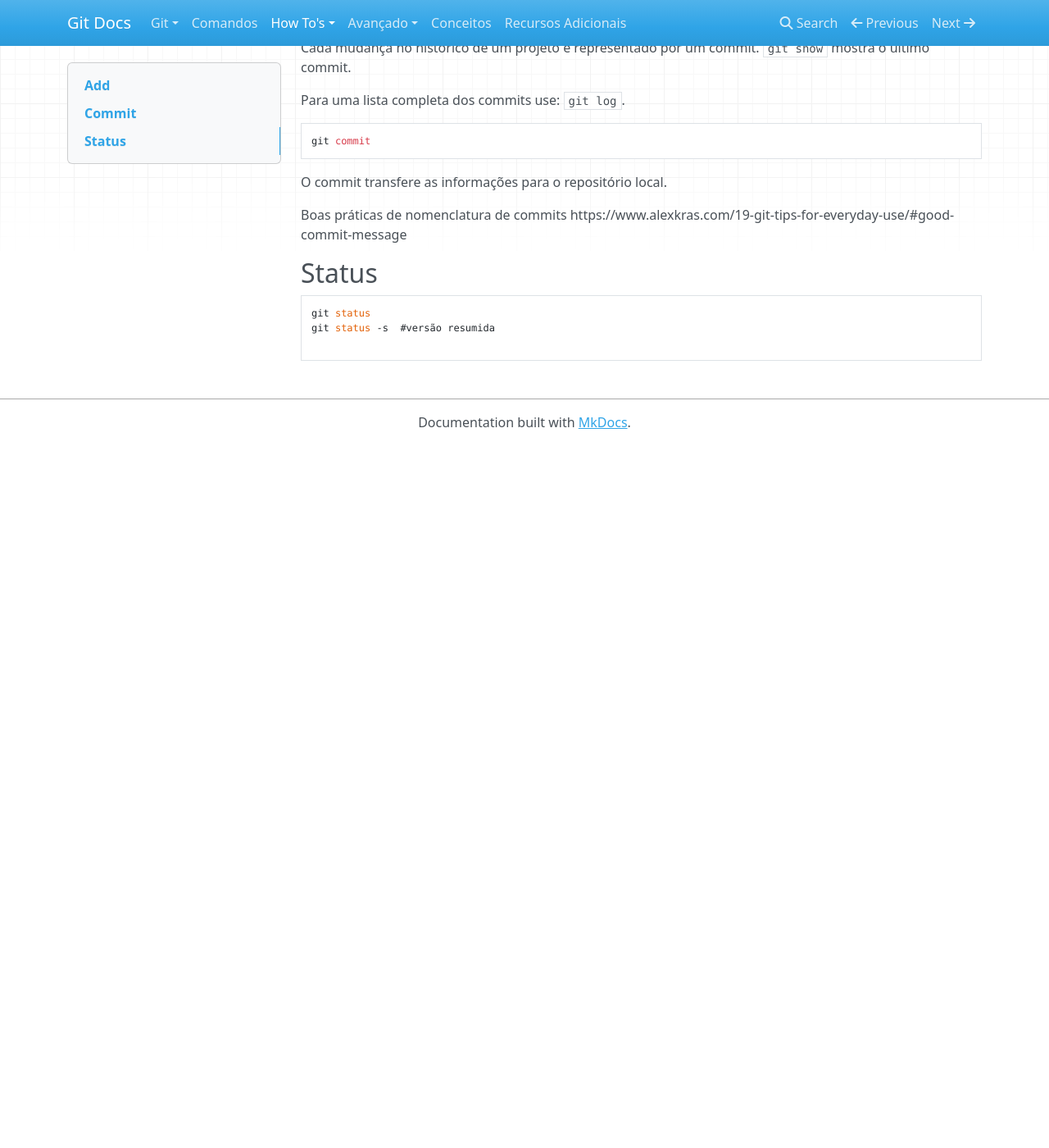
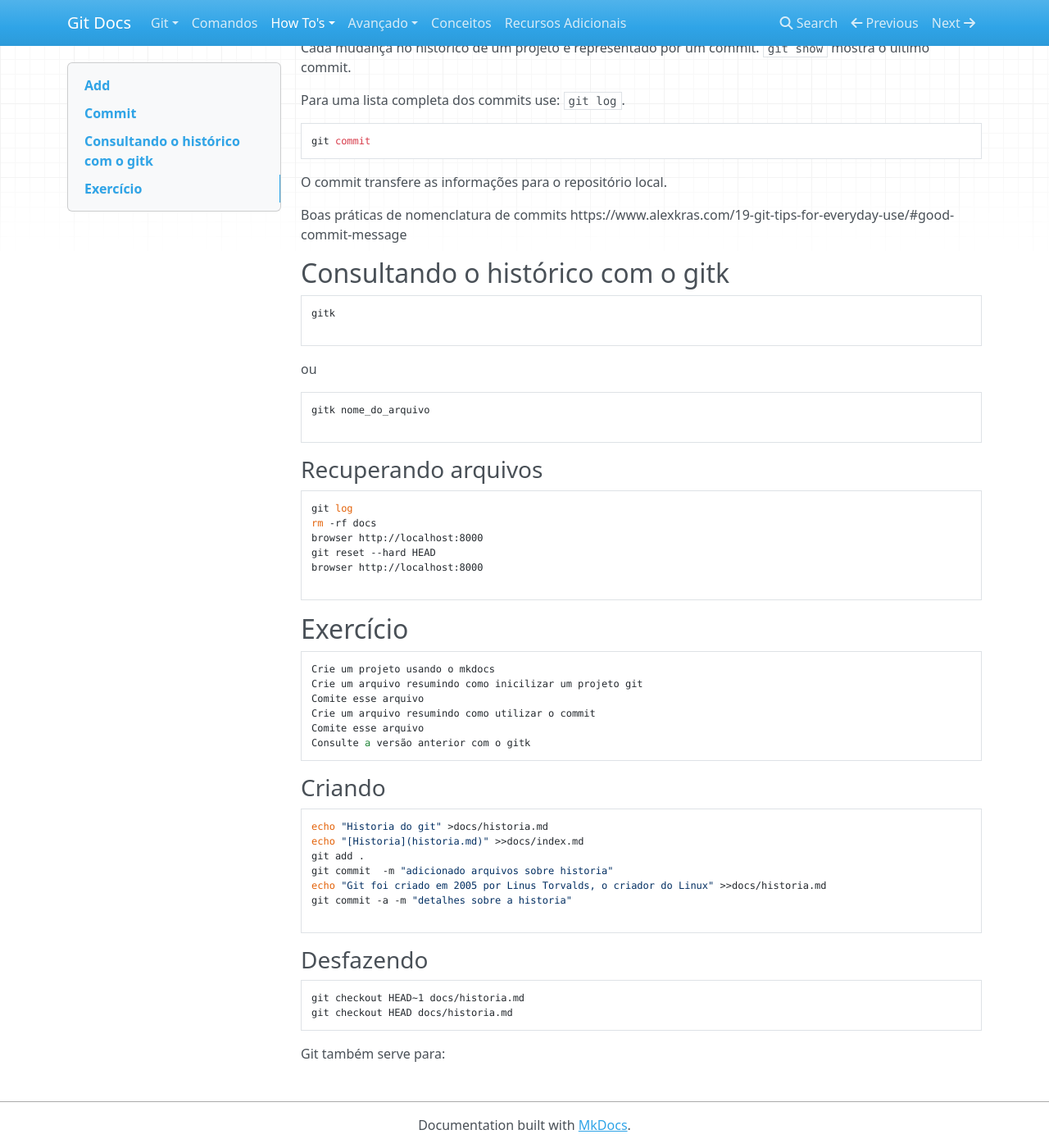
Before and after one commit to jeanCarloMachado/git_course, an MkDocs documentation site: the page built from docs/criando-historico.md, in a window 1280 px wide and 1400 px high, scrolled down 223 px. Shown: the whole window at 82% size. Built offline with MkDocs 1.6.1, drawn with Linux system fonts in a browser that asks for light colours; nearby versions of some CDN libraries; old or Windows-style settings are respelled for this version of MkDocs; before the commit the page ends 900 px from its top, so only the background shows below that.

Commit message:
improvements

````diff
--- a/docs/criando-historico.md
+++ b/docs/criando-historico.md
@@ -1,5 +1,6 @@
 Add
 ---
+
 Git add adiciona arquivos a uma área temporária
 para compor um commit (staging).
 
@@ -24,11 +25,61 @@ O commit transfere as informações para o repositório local.
 Boas práticas de nomenclatura de commits
 https://www.alexkras.com/19-git-tips-for-everyday-use/#good-commit-message
 
-Status
-------
+Consultando o histórico com o gitk
+----------------------------------
 
 ```
-git status
-git status -s  #versão resumida
+gitk
 
 ```
+
+ou
+
+```
+gitk nome_do_arquivo
+
+```
+
+### Recuperando arquivos
+
+```
+git log
+rm -rf docs
+browser http://localhost:8000
+git reset --hard HEAD
+browser http://localhost:8000
+
+```
+
+Exercício
+---------
+
+```
+Crie um projeto usando o mkdocs
+Crie um arquivo resumindo como inicilizar um projeto git
+Comite esse arquivo
+Crie um arquivo resumindo como utilizar o commit
+Comite esse arquivo
+Consulte a versão anterior com o gitk
+```
+
+### Criando
+
+```
+echo "Historia do git" >docs/historia.md
+echo "[Historia](historia.md)" >>docs/index.md
+git add .
+git commit  -m "adicionado arquivos sobre historia"
+echo "Git foi criado em 2005 por Linus Torvalds, o criador do Linux" >>docs/historia.md
+git commit -a -m "detalhes sobre a historia"
+
+```
+
+### Desfazendo
+
+```
+git checkout HEAD~1 docs/historia.md
+git checkout HEAD docs/historia.md
+```
+
+Git também serve para:
--- a/mkdocs.yml
+++ b/mkdocs.yml
@@ -15,6 +15,7 @@ pages:
     - Desfazendo: 'desfazendo.md'
     - Remotos: 'remotos.md'
     - Github: 'github.md'
+    - Boas Práticas: 'boas_praticas.md'
 - Avançado:
     - Customizando:  'customizando.md'
     - Ferramentas Auxiliares: 'ferramentas-auxiliares-e-produtividade.md'
````
Also changed, not shown: docs/boas_praticas.md (added, +8 -0 lines), docs/pra-que-serve.md (+2 -37 lines).
